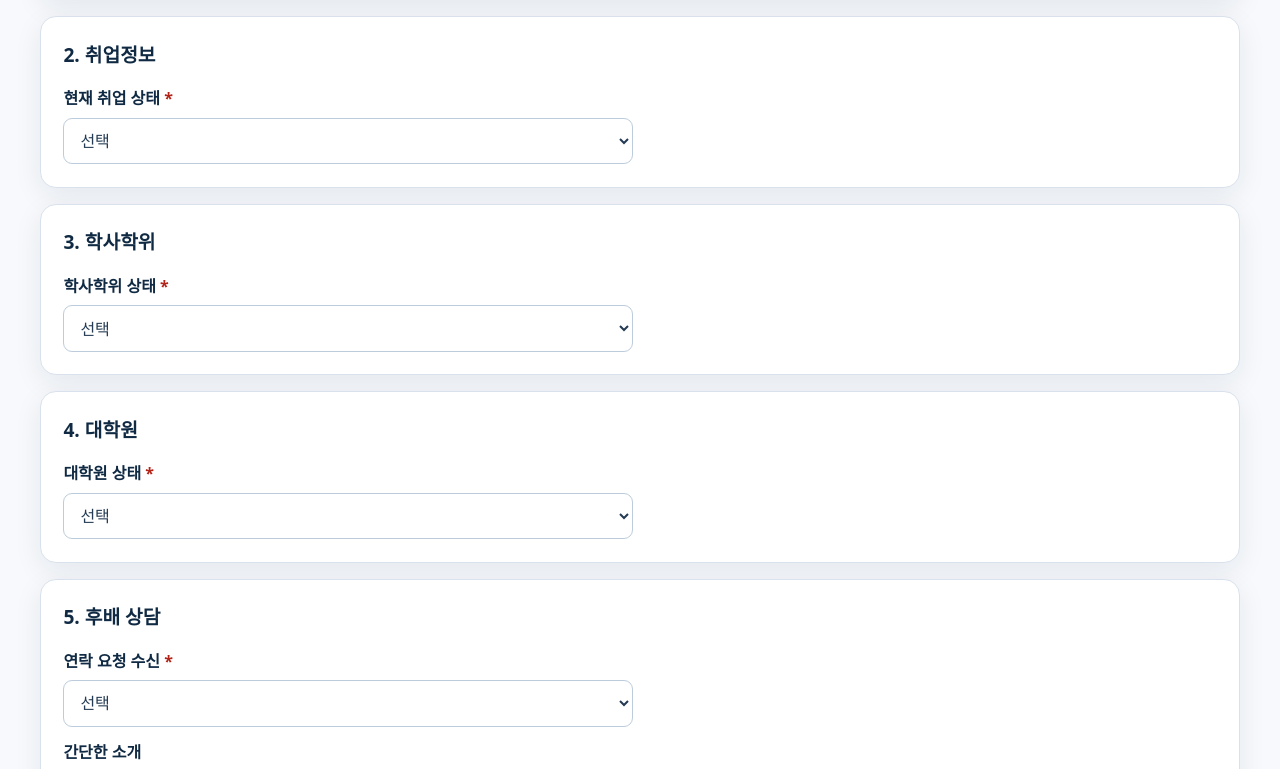
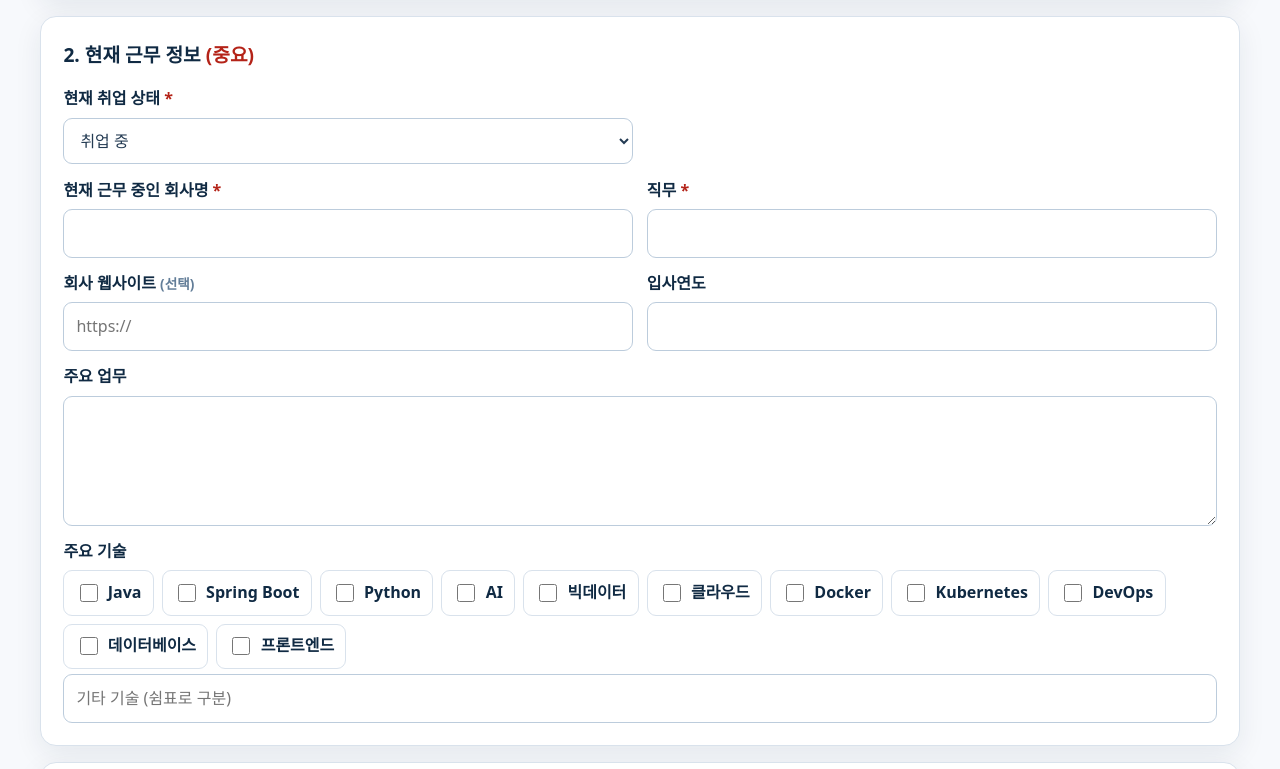
Before and after one commit to Hyeopgeon-Lee/k-bigdata-alumni, a plain HTML site: page alumni.html in a window 1280 px wide. Shown: the part 618-1387 px from the top of the page. Drawn offline with Linux system fonts and the light colour scheme.

Commit message:
Prioritize current employment fields

```diff
--- a/alumni.html
+++ b/alumni.html
@@ -1,7 +1,7 @@
 <!doctype html><html lang="ko"><head><meta charset="utf-8"><meta name="viewport" content="width=device-width,initial-scale=1"><title>정보 등록·수정 | BigData Alumni Network</title><link rel="stylesheet" href="css/style.css"></head><body><header class="site-header"><div class="header-inner"><a class="brand" href="index.html"><small>한국폴리텍대학 서울강서캠퍼스</small>빅데이터소프트웨어공학과</a><button class="nav-toggle" aria-label="메뉴 열기" aria-expanded="false">☰</button><nav class="site-nav"><a href="index.html">홈</a><a href="index.html#alumni">졸업생 찾기</a><a href="alumni.html">내 정보 등록/수정</a></nav></div></header><main class="section"><div class="container"><h1 class="section-title">졸업생 정보 등록·수정</h1><div class="tabs" role="tablist"><button id="register-tab" type="button" aria-selected="true">신규 등록</button><button id="edit-tab" type="button" aria-selected="false">기존 정보 수정</button></div><div id="lookup-panel" class="panel" hidden><h2 class="section-title">본인 확인</h2><p>등록 후 안내받은 Alumni ID와 수정 PIN을 입력하세요.</p><div class="form-grid"><div class="field"><label for="lookup-id">Alumni ID</label><input id="lookup-id" autocomplete="username" maxlength="40"></div><div class="field"><label for="lookup-pin">수정 PIN</label><input id="lookup-pin" type="password" inputmode="numeric" autocomplete="current-password" minlength="6" maxlength="12"></div></div><button id="lookup-button" type="button">내 정보 불러오기</button></div><div id="form-status" class="status" hidden></div>
 <form id="alumni-form"><input type="hidden" name="alumni_id"><input type="hidden" name="mode" value="register"><section class="form-section"><h2>1. 기본정보</h2><div class="form-grid"><div class="field"><label>이름 <span class="required">*</span></label><input name="name" required maxlength="40"></div><div class="field"><label>졸업연도 <span class="required">*</span></label><select name="graduation_year" id="form-graduation-year" required></select></div><div class="field"><label>학번</label><input name="student_id" maxlength="30"></div><div class="field"><label>이메일 <span class="required">*</span></label><input name="email" type="email" required maxlength="120"></div><div class="field"><label>휴대전화 <span class="required">*</span></label><input name="phone" type="tel" required maxlength="20"></div><p class="hint span-2">이메일과 휴대전화는 웹사이트에 공개되지 않으며 본인확인 및 연락 요청 전달 목적으로만 사용됩니다.</p></div></section>
-<section class="form-section"><h2>2. 취업정보</h2><div class="form-grid"><div class="field"><label>현재 취업 상태 <span class="required">*</span></label><select name="employment_status" required><option value="">선택</option><option>취업 중</option><option>구직 중</option><option>미취업</option><option>기타</option></select></div><div class="conditional span-2" id="employment-fields" hidden><div class="form-grid"><div class="field"><label>회사명 <span class="required">*</span></label><input name="company" maxlength="100"></div><div class="field"><label>직무 <span class="required">*</span></label><input name="job" maxlength="100"></div><div class="field"><label>회사 홈페이지</label><input name="company_url" type="url" maxlength="300" placeholder="https://"></div><div class="field"><label>입사연도</label><input name="employment_year" type="number" min="1980" max="2100"></div><div class="field span-2"><label>주요 업무</label><textarea name="job_description" maxlength="500"></textarea></div><div class="field span-2"><label>주요 기술</label><div class="checks" data-checks="skills"></div><input name="skills_other" maxlength="100" placeholder="기타 기술 (쉼표로 구분)"></div></div></div></div></section>
+<section class="form-section"><h2>2. 현재 근무 정보 <span class="required">(중요)</span></h2><div class="form-grid"><div class="field"><label>현재 취업 상태 <span class="required">*</span></label><select name="employment_status" required><option value="">선택</option><option selected>취업 중</option><option>구직 중</option><option>미취업</option><option>기타</option></select></div><div class="conditional span-2" id="employment-fields"><div class="form-grid"><div class="field"><label>현재 근무 중인 회사명 <span class="required">*</span></label><input name="company" maxlength="100"></div><div class="field"><label>직무 <span class="required">*</span></label><input name="job" maxlength="100"></div><div class="field"><label>회사 웹사이트 <span class="hint">(선택)</span></label><input name="company_url" type="url" maxlength="300" placeholder="https://"></div><div class="field"><label>입사연도</label><input name="employment_year" type="number" min="1980" max="2100"></div><div class="field span-2"><label>주요 업무</label><textarea name="job_description" maxlength="500"></textarea></div><div class="field span-2"><label>주요 기술</label><div class="checks" data-checks="skills"></div><input name="skills_other" maxlength="100" placeholder="기타 기술 (쉼표로 구분)"></div></div></div></div></section>
 <section class="form-section"><h2>3. 학사학위</h2><div class="form-grid"><div class="field"><label>학사학위 상태 <span class="required">*</span></label><select name="bachelor_status" required><option value="">선택</option><option>취득</option><option>취득 예정</option><option>미취득</option></select></div><div class="conditional span-2" id="bachelor-fields" hidden><div class="form-grid"><div class="field"><label>대학명</label><input name="bachelor_school" maxlength="100"></div><div class="field"><label>학과/전공</label><input name="bachelor_major" maxlength="100"></div><div class="field"><label>취득(예정)연도</label><input name="bachelor_year" type="number" min="1980" max="2100"></div></div></div></div></section>
 <section class="form-section"><h2>4. 대학원</h2><div class="form-grid"><div class="field"><label>대학원 상태 <span class="required">*</span></label><select name="graduate_status" required><option value="">선택</option><option>진학하지 않음</option><option>재학</option><option>휴학</option><option>수료</option><option>졸업</option></select></div><div class="conditional span-2" id="graduate-fields" hidden><div class="form-grid"><div class="field"><label>대학원 구분 <span class="required">*</span></label><select name="graduate_school_type"><option value="">선택</option><option>일반대학원</option><option>전문대학원</option><option>특수대학원</option></select></div><div class="field"><label>대학원명 <span class="required">*</span></label><input name="graduate_school" maxlength="100"></div><div class="field"><label>학과/전공 <span class="required">*</span></label><input name="graduate_major" maxlength="100"></div><div class="field"><label>학위과정</label><select name="graduate_degree"><option value="">선택</option><option>석사</option><option>박사</option><option>석박사통합</option></select></div><div class="field"><label>입학연도</label><input name="graduate_entry_year" type="number" min="1980" max="2100"></div><div class="field"><label>졸업연도</label><input name="graduate_graduation_year" type="number" min="1980" max="2100"></div><div class="field span-2"><label>연구분야</label><input name="research_fields" maxlength="300" placeholder="쉼표로 구분"></div></div></div></div></section>
-<section class="form-section"><h2>5. 후배 상담</h2><div class="form-grid"><div class="field"><label>연락 요청 수신 <span class="required">*</span></label><select name="contact_allowed" required><option value="">선택</option><option value="true">허용</option><option value="false">허용하지 않음</option></select></div><div class="conditional span-2" id="mentoring-fields" hidden><span class="field-label">상담 가능 분야</span><div class="checks" data-checks="mentoring_topics"></div></div><div class="field span-2"><label>간단한 소개</label><textarea name="introduction" maxlength="500"></textarea></div><div class="field span-2"><label>후배에게 해주고 싶은 말</label><textarea name="message_to_juniors" maxlength="500"></textarea></div></div></section>
+<section class="form-section"><h2>5. 후배 상담</h2><div class="form-grid"><div class="field"><label>연락 요청 수신 <span class="required">*</span></label><select name="contact_allowed" required><option value="">선택</option><option value="true" selected>허용</option><option value="false">허용하지 않음</option></select></div><div class="conditional span-2" id="mentoring-fields"><span class="field-label">상담 가능 분야</span><div class="checks" data-checks="mentoring_topics"></div></div><div class="field span-2"><label>간단한 소개</label><textarea name="introduction" maxlength="500"></textarea></div><div class="field span-2"><label>후배에게 해주고 싶은 말</label><textarea name="message_to_juniors" maxlength="500"></textarea></div></div></section>
 <section class="form-section"><h2>6. 개인정보 및 동의</h2><div class="consent-box"><label class="check"><input name="privacy_consent" type="checkbox" required>개인정보 수집 및 이용에 동의합니다. <span class="required">*</span></label><label class="check"><input name="identity_consent" type="checkbox" required>본인확인 및 정보 관리 목적의 이메일·휴대전화 사용에 동의합니다. <span class="required">*</span></label><label class="check"><input name="contact_consent" type="checkbox">후배 및 동문의 연락 요청 수신에 동의합니다.</label><p class="hint">이메일·휴대전화·PIN은 외부에 공개되지 않고 GitHub에 저장되지 않습니다. 연락 요청은 서버가 내부에서 이메일을 조회해 전달합니다.</p></div><div class="field" id="pin-field"><label>수정 PIN (숫자 6~12자리) <span class="required">*</span></label><input name="edit_pin" type="password" inputmode="numeric" pattern="[0-9]{6,12}" minlength="6" maxlength="12" required autocomplete="new-password"></div><button id="alumni-submit" type="submit">등록 신청하기</button></section></form></div></main><script src="js/config.js"></script><script src="js/api.js"></script><script src="js/common.js"></script><script src="js/alumni.js"></script></body></html>
```
